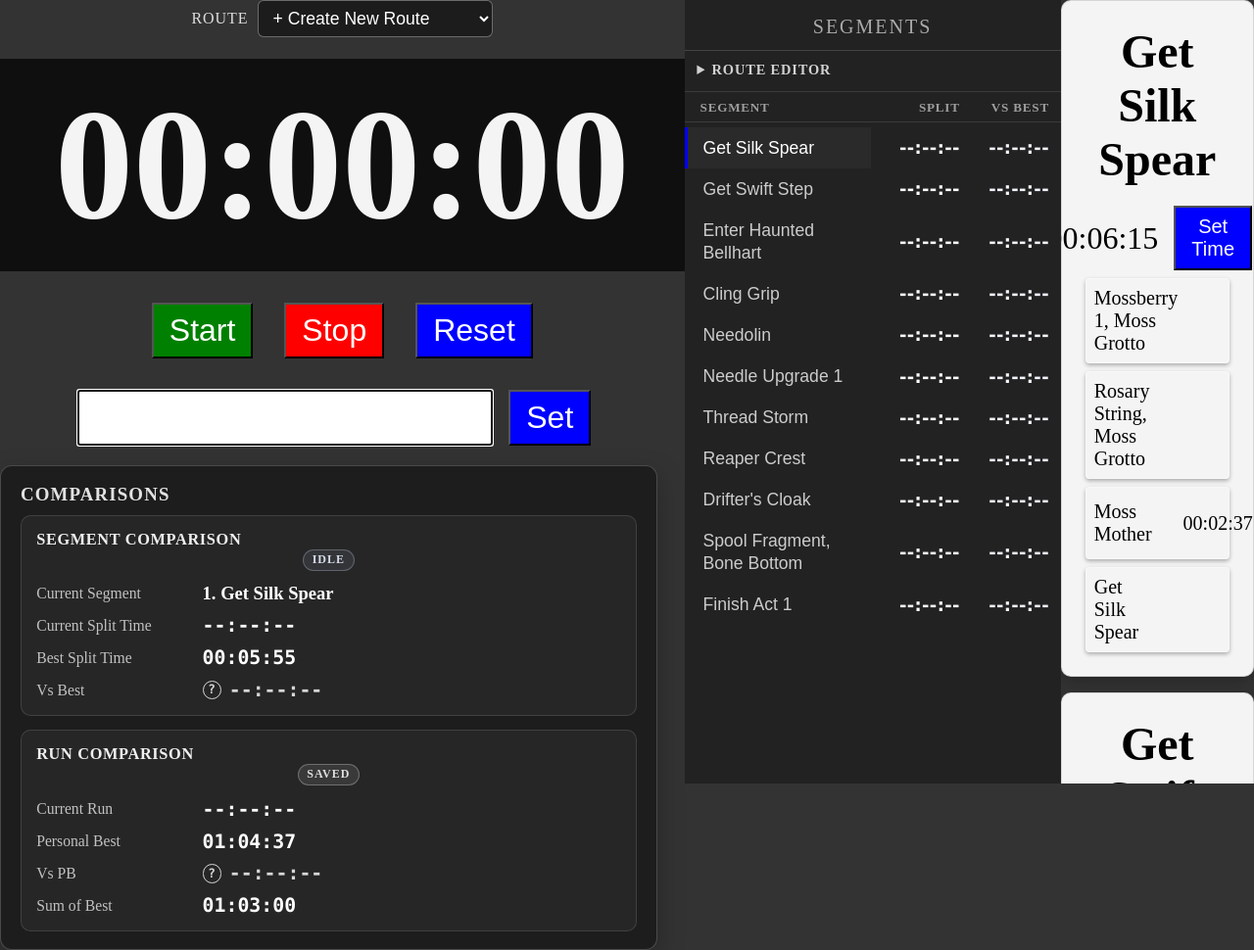
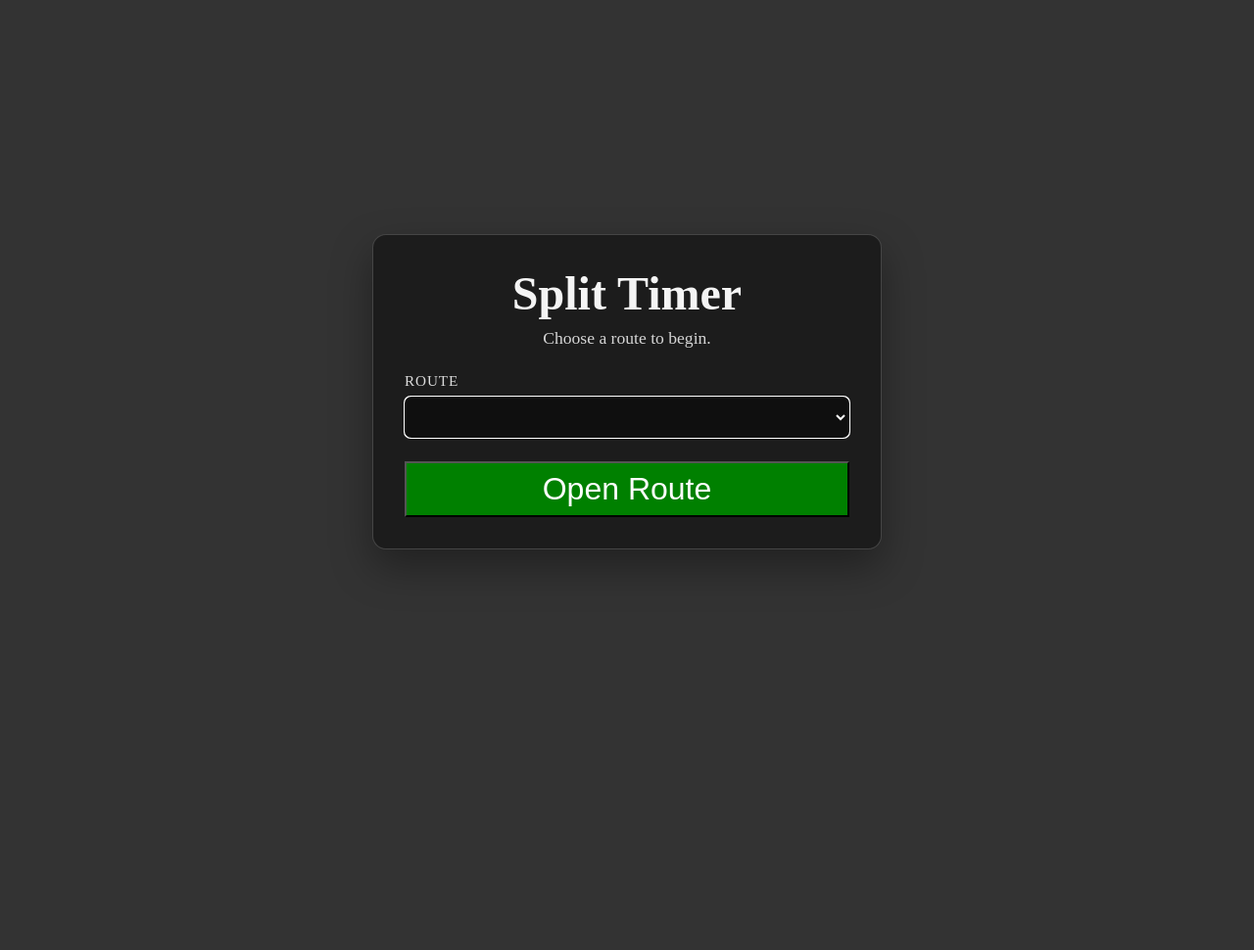
Before and after one commit to hugovela1980/split-timer, a website with bundled scripts: page public/index.html in a window 1280 px wide. Shown: the whole page at 98% size. After the commit the page ends 800 px from the top, so only its background shows below. Built offline with nearby package versions, Linux system fonts and the light colour scheme; files whose address does not match are found by name.

Commit message:
Add route selection start screen

```diff
--- a/public/css/style.css
+++ b/public/css/main.css
@@ -7,9 +7,6 @@
 
 body {
     height: 100vh;
-    display: flex;
-    justify-content: center;
-    align-items: stretch;
     text-align: center;
     background-color: #333;
     overflow: hidden;
--- /dev/null
+++ b/public/css/start-screen.css
@@ -0,0 +1,74 @@
+.app-shell {
+    height: 100vh;
+    width: 100vw;
+    display: flex;
+    justify-content: center;
+    align-items: stretch;
+}
+
+.app-shell[hidden] {
+    display: none;
+}
+
+.start-screen {
+    width: 100vw;
+    height: 100vh;
+    display: flex;
+    justify-content: center;
+    align-items: center;
+    background-color: #333;
+    color: #f4f4f4;
+}
+
+.start-screen[hidden] {
+    display: none;
+}
+
+.start-screen__card {
+    width: min(520px, 92vw);
+    padding: 2rem;
+    background-color: rgba(0, 0, 0, 0.45);
+    border: 1px solid rgba(255, 255, 255, 0.18);
+    border-radius: 14px;
+    box-shadow: 0 18px 42px rgba(0, 0, 0, 0.35);
+}
+
+.start-screen__title {
+    font-size: 3rem;
+    margin-bottom: 0.5rem;
+}
+
+.start-screen__subtitle {
+    color: #d6d6d6;
+    margin-bottom: 1.5rem;
+    font-size: 1.1rem;
+}
+
+.start-screen__route-picker {
+    display: flex;
+    flex-direction: column;
+    gap: 0.45rem;
+    margin-bottom: 1.5rem;
+}
+
+.start-screen__label {
+    text-align: left;
+    color: #ddd;
+    font-size: 0.95rem;
+    text-transform: uppercase;
+    letter-spacing: 0.06em;
+}
+
+.start-screen__select {
+    font-size: 1.2rem;
+    padding: 0.55rem 0.75rem;
+    border: 1px solid rgba(255, 255, 255, 0.35);
+    border-radius: 6px;
+    background-color: rgba(0, 0, 0, 0.45);
+    color: #fff;
+}
+
+.start-screen__button {
+    width: 100%;
+    margin: 0;
+}
--- a/public/index.html
+++ b/public/index.html
@@ -10,14 +10,35 @@
   <script type="module" src="./js/app/route-loader.js"></script>
 
   <link rel="icon" type="image/x-icon" href="./img/favicon.ico">
-  <link rel="stylesheet" href="./css/style.css">
+  <link rel="stylesheet" href="./css/start-screen.css">
+  <link rel="stylesheet" href="./css/main.css">
 
-  <title>Document</title>
+  <title>Split Timer</title>
 </head>
 
 <body>
-  <div class="timer">
-    <div class="timer__controls">
+
+  <section class="start-screen" id="start-screen">
+    <div class="start-screen__card">
+      <h1 class="start-screen__title">Split Timer</h1>
+      <p class="start-screen__subtitle">Choose a route to begin.</p>
+
+      <div class="start-screen__route-picker">
+        <label class="start-screen__label" for="start-route-selector">Route</label>
+        <select id="start-route-selector" class="start-screen__select">
+          <option value="">Loading routes...</option>
+        </select>
+      </div>
+
+      <button id="start-route-btn" class="btn-green start-screen__button" type="button">
+        Open Route
+      </button>
+    </div>
+  </section>
+
+  <main class="app-shell" id="app-shell" hidden>
+
+    <div class="timer"><div class="timer__controls">
       <div class="timer__topbar">
         <div class="route-picker">
           <label class="route-picker__label" for="route-selector">Route</label>
@@ -89,14 +110,8 @@
       <form id="create-route-form" class="create-route-modal__form" method="dialog">
         <h2 class="create-route-modal__title">Create New Route</h2>
         <label class="create-route-modal__label" for="new-route-name">Route Name</label>
-      <input
-        id="new-route-name"
-        class="create-route-modal__input"
-        type="text"
-        placeholder="e.g. Any Percent"
-        autocomplete="off"
-        required
-      >
+        <input id="new-route-name" class="create-route-modal__input" type="text" placeholder="e.g. Any Percent"
+          autocomplete="off" required>
         <p id="create-route-error" class="create-route-modal__error" hidden></p>
         <div class="create-route-modal__actions">
           <button type="button" id="create-route-cancel" class="btn-blue">Cancel</button>
@@ -107,27 +122,24 @@
 
     <div id="sidebar-context-menu" class="sidebar-context-menu" hidden>
       <button type="button" id="sidebar-context-edit" class="sidebar-context-menu__item">Edit Name</button>
-    <button type="button" id="sidebar-context-clear-split" class="sidebar-context-menu__item sidebar-context-menu__item--warn">Clear Segment Split</button>
-    <button type="button" id="sidebar-context-delete" class="sidebar-context-menu__item sidebar-context-menu__item--danger">Delete</button>
+      <button type="button" id="sidebar-context-clear-split"
+        class="sidebar-context-menu__item sidebar-context-menu__item--warn">Clear Segment Split</button>
+      <button type="button" id="sidebar-context-delete"
+        class="sidebar-context-menu__item sidebar-context-menu__item--danger">Delete</button>
     </div>
 
     <dialog id="rename-sidebar-item-modal" class="rename-item-modal">
       <form id="rename-sidebar-item-form" class="rename-item-modal__form" method="dialog">
         <h2 id="rename-sidebar-item-title" class="rename-item-modal__title">Rename Item</h2>
         <label class="rename-item-modal__label" for="rename-sidebar-item-input">Name</label>
-      <input
-        id="rename-sidebar-item-input"
-        class="rename-item-modal__input"
-        type="text"
-        autocomplete="off"
-        required
-      >
+        <input id="rename-sidebar-item-input" class="rename-item-modal__input" type="text" autocomplete="off" required>
         <div class="rename-item-modal__actions">
           <button type="button" id="rename-sidebar-item-cancel" class="btn-blue">Cancel</button>
           <button type="submit" class="btn-green">Save</button>
         </div>
       </form>
     </dialog>
+  </main>
 
 </body>
 
--- a/public/js/app/route-loader.js
+++ b/public/js/app/route-loader.js
@@ -35,6 +35,10 @@ class RouteLoader {
     this.routeContainer = null;
     this.sidebarList = null;
     this.comparisonsContainer = null;
+    this.startScreen = null;
+    this.appShell = null;
+    this.startRouteSelector = null;
+    this.startRouteButton = null;
     this.liveStopwatchTime = '00:00:00';
     this.isStopwatchRunning = false;
     this.hasRunStarted = false;
@@ -72,6 +76,10 @@ class RouteLoader {
       this.routeContainer = document.querySelector('.route');
       this.sidebarList = document.querySelector('.sidebar__list');
       this.comparisonsContainer = document.querySelector('.comparisons');
+      this.startScreen = document.getElementById('start-screen');
+      this.appShell = document.getElementById('app-shell');
+      this.startRouteSelector = document.getElementById('start-route-selector');
+      this.startRouteButton = document.getElementById('start-route-btn');
 
       this.resetRouteProgressToFirstSegment();
 
@@ -79,6 +87,7 @@ class RouteLoader {
       this.initEditorControls();
       this.initSidebarContextMenu();
       this.initRouteSelector();
+      this.initStartScreen();
 
       this.populateRoute();
       this.populateSidebar();
@@ -96,6 +105,36 @@ class RouteLoader {
     } catch (error) {
       console.error('Failed to initialize route loader:', error);
     }
+  }
+
+  initStartScreen() {
+    if (!this.startRouteButton ||!this.startRouteSelector ||!this.startScreen ||!this.appShell) {
+      return;
+    }
+
+    this.populateStartRouteSelectorFromMainSelector();
+    this.startRouteSelector.focus();
+
+    const openSelectedRoute = async () => {
+      const selectedRoute = this.startRouteSelector.value;
+      if (!selectedRoute) return;
+
+      await this.switchRoute(selectedRoute);
+
+      this.startScreen.hidden = true;
+      this.appShell.hidden = false;
+
+      window.dispatchEvent(new CustomEvent('stopwatch:clear'));
+    };
+
+    this.startRouteButton.addEventListener('click', openSelectedRoute);
+
+    this.startRouteSelector.addEventListener('keydown', async (event) => {
+      if (event.key !== 'Enter') return;
+
+      event.preventDefault();
+      await openSelectedRoute();
+    })
   }
 
   async loadRouteData(filename = 'act-1-100-percent.json') {
@@ -810,6 +849,26 @@ class RouteLoader {
     this.rerenderRouteUI();
     this.persistRouteDataToStorage();
     await this.saveRouteDataToFile({ force: true });
+  }
+
+  populateStartRouteSelectorFromMainSelector() {
+    const mainSelector = document.getElementById('route-selector');
+    if(!this.startRouteSelector || !mainSelector) return;
+
+    this.startRouteSelector.innerHTML = '';
+
+    Array.from(mainSelector.options)
+      .filter((option) => option.value !== '__create_new__')
+      .forEach((option) => {
+        const startOption = document.createElement('option');
+        startOption.value = option.value;
+        startOption.textContent = option.textContent;
+        this.startRouteSelector.appendChild(startOption);
+      });
+
+    if (this.currentRouteFilename) {
+      this.startRouteSelector.value = this.currentRouteFilename
+    }
   }
 
   async populateRouteSelectorFromServer() {
```
Lines whose indentation alone changed are shown as unchanged.
